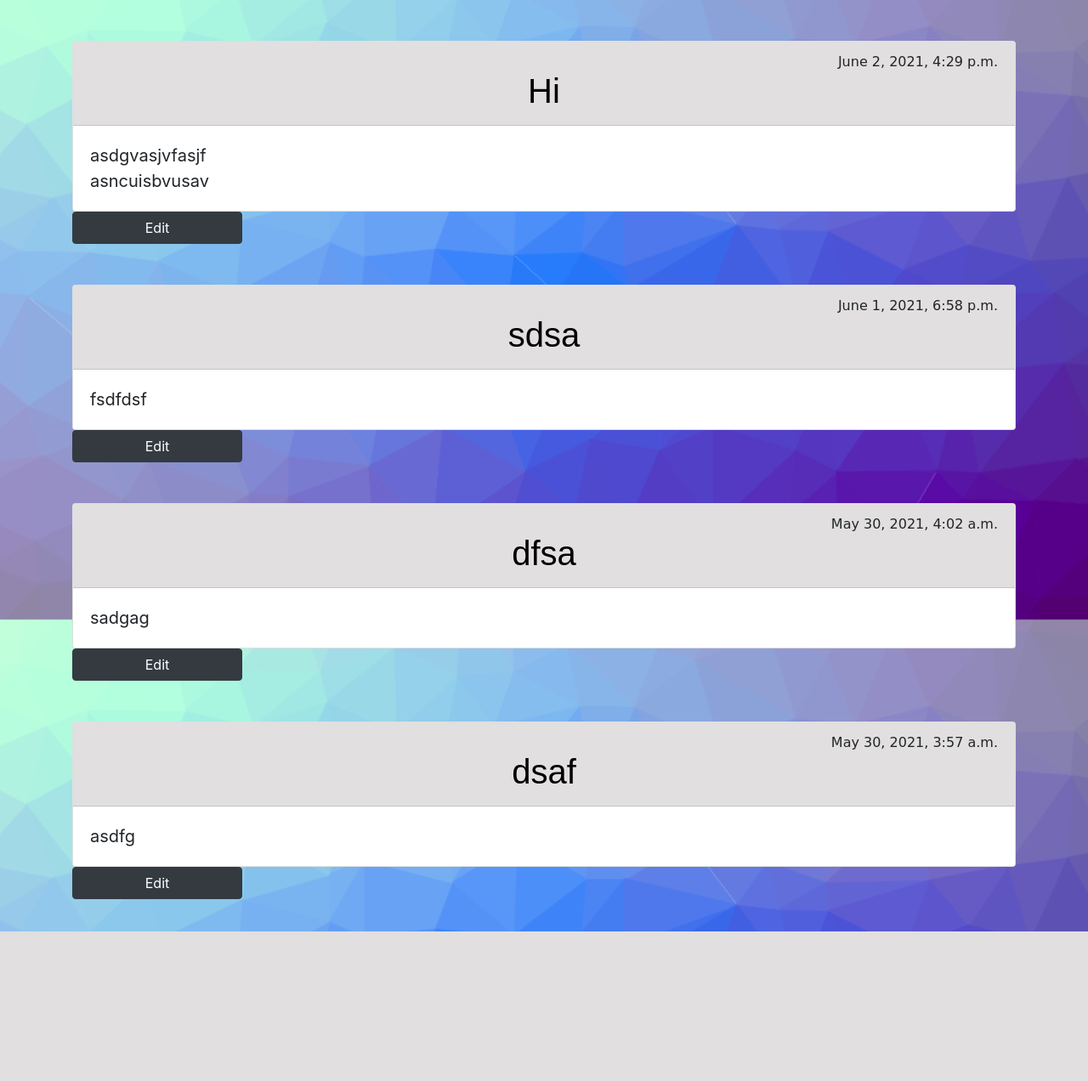
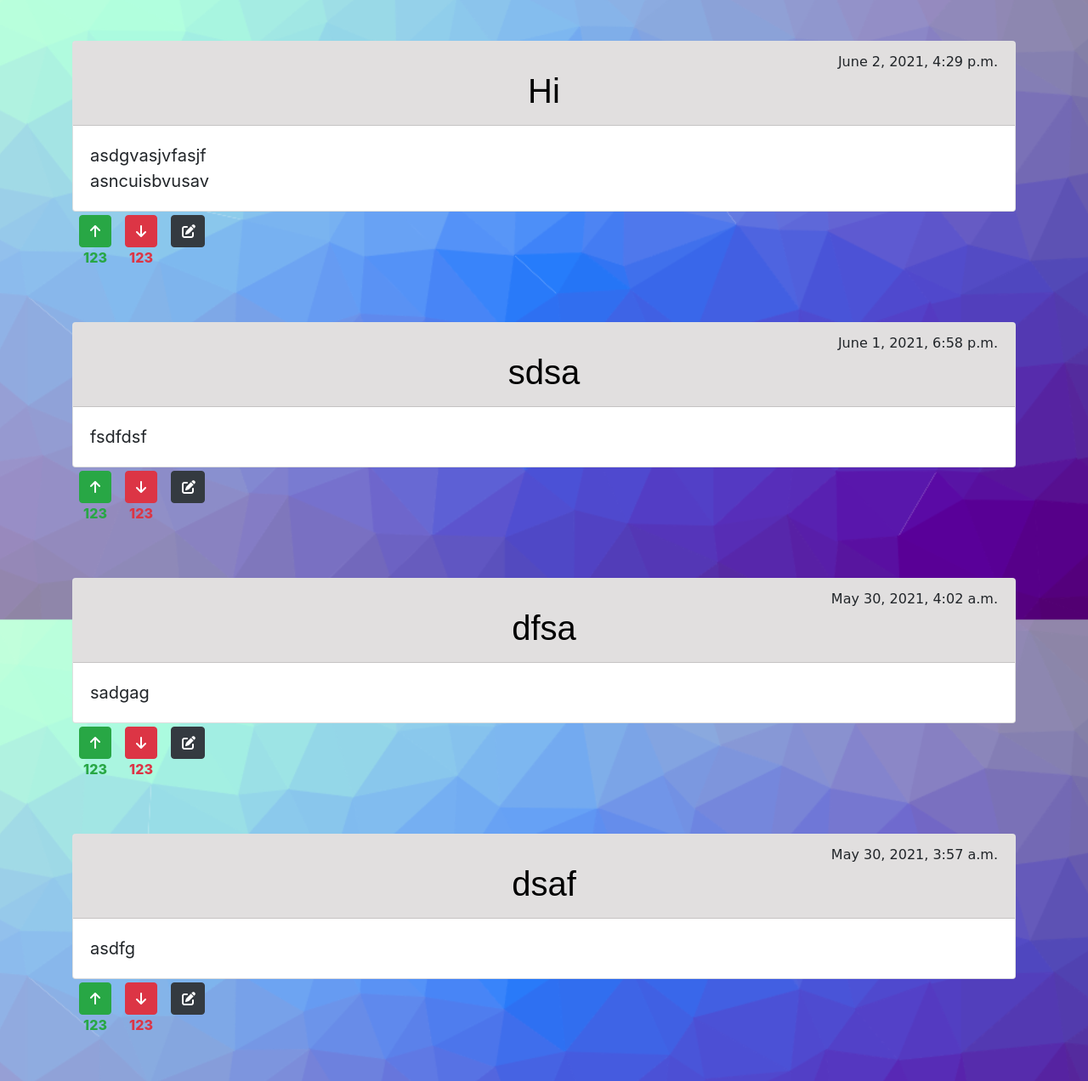
Before and after one commit to Saup21/diversity-inclusion, a Django app: page / in a window 1280 px wide. Shown: the part 71-1343 px from the top of the page at 85% size. Before the commit the page ends 1167 px from the top, so only its background shows below. Run offline with Django 3.2, Linux system fonts and the light colour scheme; data comes from the database, SQL or seed files in the repository; both versions use the stored data as it was after the commit; some libraries are stand-ins or nearby versions.

Commit message:
UI fixed

```diff
--- a/blog/static/css/styles.css
+++ b/blog/static/css/styles.css
@@ -85,6 +85,10 @@ button.ansh {
     margin: 4px;
 }
 
+div.options {
+    display: flex;
+}
+
 i.sham {
     color: #333333;
 }
@@ -130,6 +134,14 @@ button.afrm a {
     color: white;
 }
 
+ul {
+    list-style: none;
+}
+
+li p {
+    font-weight: 800;
+}
+
 div.cbox {
     width: 100%;
     margin-right: 4px;
@@ -160,6 +172,10 @@ div.cement {
 
     div.cbox {
         margin-left: 2.5%;
+    }
+
+    div.options {
+        margin-left: 9px;
     }
 
     a.ni {
@@ -203,6 +219,8 @@ div.cement {
         height: 200px;
     }
 
+
+
     .my-3 {
         padding-left: 10.5px;
     }
--- a/blog/templates/blog/post_list.html
+++ b/blog/templates/blog/post_list.html
@@ -20,8 +20,22 @@
 
            <!-- <a href="{% url 'password' %}" class="btn btn-dark">Enter Credentials</a> -->
        </div>
-       <div>
-           <a href="{% url 'password' %}" class="btn btn-dark" style="min-width: 200px;">Edit</a>
+       <div class="options">
+           <div class="upv mt-1 mx-2">
+               <ul class="px-0">
+                   <li><a href="#" class="btn btn-success"><i class="fas fa-arrow-up"></i></a></li>
+                   <li><p class="text-success text-center">123</p></li>
+               </ul>
+           </div>
+           <div class="downv mt-1 mx-2">
+               <ul class="px-0">
+                   <li><a href="#" class="btn btn-danger"><i class="fas fa-arrow-down"></i></a></li>
+                   <li><p class="text-danger text-center">123</p></li>
+               </ul>
+           </div>
+           <div>
+               <a href="{% url 'password' %}" class="btn btn-dark mt-1 mx-2" style="max-width: 40px;"><i class="fas fa-edit"></i></a>
+           </div>
        </div>
     </div>
 {% empty %}
--- a/blog/urls.py
+++ b/blog/urls.py
@@ -9,7 +9,7 @@ urlpatterns = [
     path('post/detail/<int:pk>/',views.detailpost, name='detail'),
     path('post/detail/<int:pk>/comment/',views.comm,name="comment"),
     path('post/password/',views.passpage,name="password"),
-    path('post/password/action/<int:pk>/',views.action,name="action"),
+    # path('post/password/action/<int:pk>/',views.action,name="action"),
     path('post/<int:pk>/delete', views.delete, name='delete'),
     path('post/<int:pk>/edit', views.edit, name='edit'),
 ]
--- a/blog/views.py
+++ b/blog/views.py
@@ -98,7 +98,7 @@ def comm(request, pk):
     return render(request, 'blog/blog_detail.html',context)
 
 def passpage(request):
-    form =PassForm()
+    form = PassForm()
     if request.method == "POST":
         form = PassForm(request.POST)
         if form.is_valid():
```
Also changed, not shown: db.sqlite3, 2 other files.
